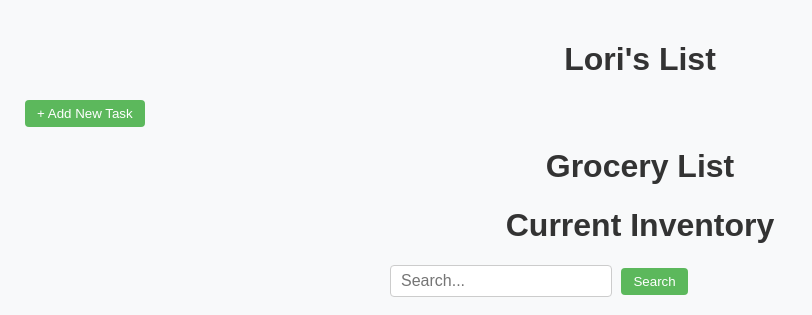
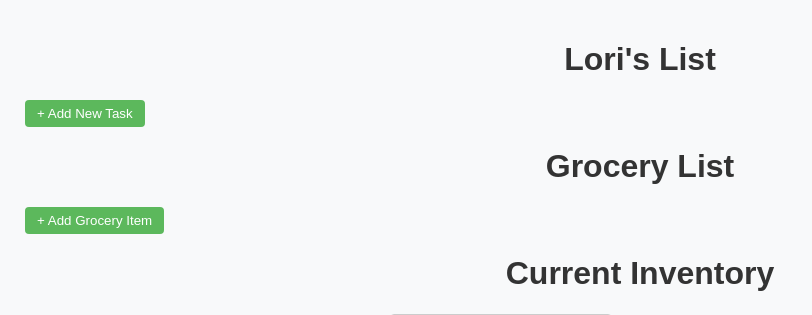
Before and after one commit to rocketbunny22/get_it_together, a Django app: page /main/ in a window 1280 px wide. Shown: the top 315 px of the page, without its empty margins (0-812 px from the left). Run offline with Django 5.2, Linux system fonts and the light colour scheme; data that the repository does not hold is empty.

Commit message:
Added more funcitionality

```diff
--- a/get_it_together/urls.py
+++ b/get_it_together/urls.py
@@ -17,14 +17,18 @@ Including another URLconf
 from django.contrib import admin
 from django.urls import path, include
 from . import views
-from main.views import update_food_item, delete_todo, update_todo
+from main.views import add_grocery, update_food_item, delete_todo, update_todo, toggle_grocery, update_grocery, delete_grocery
 
 
 urlpatterns = [
     path('admin/', admin.site.urls),
     path("main/", include("main.urls")),
-    path("update/<int:item_id>/", update_food_item, name='update_food_item'),
     path('delete_todo/<int:pk>/', delete_todo, name='delete_todo'),
     path('update_todo/<int:pk>/', update_todo, name='update_todo'),
+    path('add_grocery/', add_grocery, name='add_grocery'),
+    path('grocery/toggle/<int:id>/', toggle_grocery, name='grocery_toggle'),
+    path('grocery/update/<int:id>/', update_grocery, name='grocery_update'),
+    path('grocery/delete/<int:id>/', delete_grocery, name='grocery_delete'),
+
 
 ]
--- a/main/forms.py
+++ b/main/forms.py
@@ -13,7 +13,4 @@ class FoodItemForm(forms.ModelForm):
 class TodoForm(forms.ModelForm):
     class Meta:
         model = Todo
-        fields = ['title']
-        widgets = {
-            'title': forms.TextInput(attrs={'placeholder': 'Add a new task...'})
-        }
+        fields = ['title', 'list_type']
--- a/main/models.py
+++ b/main/models.py
@@ -26,9 +26,14 @@ class FoodItem(models.Model):
             return self.quantity <= 1
 
 class Todo(models.Model):
+    LIST_CHOICES = [
+        ('lori', "Lori's List"),
+        ('grocery', 'Grocery List')
+    ]
     title = models.CharField(max_length=200)
     completed = models.BooleanField(default=False)
     created_at = models.DateTimeField(auto_now_add=True)
+    list_type = models.CharField(max_length=10, choices=LIST_CHOICES, default='lori')
 
     def __str__(self):
         return self.title
--- a/main/templates/main/inventory_list.html
+++ b/main/templates/main/inventory_list.html
@@ -26,6 +26,16 @@
     opacity: 1;
     pointer-events: auto;
 }
+#grocery-modal {
+    opacity: 0;
+    pointer-events: none;
+    transition: opacity 0.3s ease;
+}
+
+#grocery-modal.show {
+    opacity: 1;
+    pointer-events: auto;
+}
 </style>
 </head>
 <body>
@@ -41,7 +51,8 @@
                 <h2>Add Task</h2>
                 <form id="todo-form" method="post" action="{% url 'add_todo' %}">
                     {% csrf_token %}
-                    {{ form }}
+                    {{ form.title }}
+                    <input type="hidden" name="list_type" value="lori">
                     <button type="submit">Add</button>
                 </form>
             </div>
@@ -61,10 +72,32 @@
         <!-- Column 2: Grocery List -->
         <div class="column col-2">
             <h1>Grocery List</h1>
+            <div id="grocery-modal" style="display:none; position:fixed; top:0; left:0; width:100%; height:100%;
+                background:rgba(0,0,0,0.5); display:flex; align-items:center; justify-content:center; z-index:1000;">
+                <div style="background:#fff; padding:20px; border-radius:10px; width:300px; position:relative;">
+                    <button onclick="closeGroceryModal()" style="position:absolute; top:5px; right:10px;">&times;</button>
+                    <h2>Add Grocery</h2>
+                    <form id="grocery-form" method="post" action="{% url 'add_grocery' %}">
+                        {% csrf_token %}
+                        {{ grocery_form.title }}
+                        <input type="hidden" name="list_type" value="grocery">
 
+                        <button type="submit">Add</button>
+                    </form>
+                </div>
+            </div>
 
+            <button onclick="openGroceryModal()">+ Add Grocery Item</button>
 
-
+            <ul class="single-list-item grocery-list-item">
+                {% for grocery in groceries %}
+                <li class="grocery-item" data-id="{{ grocery.id }}">
+                    <span class="grocery-text {% if grocery.completed %}completed{% endif %}" contenteditable="true">{{ grocery.title }}</span>
+                    <input type="checkbox" class="grocery-checkbox" data-id="{{ grocery.id }}" {% if grocery.completed %}checked{% endif %}>
+                    <button class="grocery-delete" data-id="{{ grocery.id }}">&times;</button>
+                </li>
+                {% endfor %}
+            </ul>
         </div>
 
         <!-- Column 3: Optional sidebar -->
@@ -122,10 +155,76 @@
 
 
     <script>
+        document.querySelectorAll('.grocery-checkbox').forEach(checkbox => {
+        checkbox.addEventListener('change', function () {
+            const id = this.dataset.id;
+            fetch(`/main/toggle/${id}/`, {
+                method: 'POST',
+                headers: {
+                    'X-CSRFToken': getCookie('csrftoken'),
+                }
+            }).then(res => res.json()).then(data => {
+                if (data.success) {
+                    const text = this.closest('.grocery-item').querySelector('.grocery-text');
+                    text.classList.toggle('completed', data.completed);
+                }
+            });
+        });
+    });
+
+    document.querySelectorAll('.grocery-delete').forEach(button => {
+        button.addEventListener('click', function () {
+            const id = this.dataset.id;
+            fetch(`/grocery/delete/${id}/`, {
+                method: 'POST',
+                headers: {
+                    'X-CSRFToken': getCookie('csrftoken'),
+                }
+            }).then(res => {
+                if (res.ok) {
+                    this.closest('.grocery-item').remove();
+                }
+            });
+        });
+    });
+
+    document.querySelectorAll('.grocery-text').forEach(span => {
+        span.addEventListener('blur', function () {
+            const id = this.closest('.grocery-item').dataset.id;
+            const newText = this.innerText.trim();
+
+            fetch(`/grocery/update/${id}/`, {
+                method: 'POST',
+                headers: {
+                    'X-CSRFToken': getCookie('csrftoken'),
+                    'Content-Type': 'application/x-www-form-urlencoded',
+                },
+                body: `title=${encodeURIComponent(newText)}`
+            }).then(res => res.json()).then(data => {
+                if (!data.success) {
+                    alert('Update failed');
+                }
+            });
+        });
+    });
+
+    function openGroceryModal() {
+        document.getElementById('grocery-modal').classList.add('show');
+    }
+
+    function closeGroceryModal() {
+        document.getElementById('grocery-modal').classList.remove('show');
+    }
+
+    document.getElementById('grocery-modal').addEventListener('click', function(e) {
+        if (e.target === this) {
+            closeGroceryModal();
+        }
+    });
     document.querySelectorAll('.todo-checkbox').forEach(checkbox => {
     checkbox.addEventListener('change', function () {
         const id = this.dataset.id;
-        fetch(`/toggle/${id}/`, {
+        fetch(`/main/toggle/${id}/`, {
             method: 'POST',
             headers: {
                 'X-CSRFToken': getCookie('csrftoken'),
--- a/main/urls.py
+++ b/main/urls.py
@@ -1,13 +1,13 @@
 from django.urls import path
 
-from .views import inventory_list, add_food_item, delete_food_item, food_name_suggestions, todo_list, add_todo,toggle_complete, delete_todo, update_todo
+from .views import update_food_item, inventory_list, add_food_item, delete_food_item, food_name_suggestions, todo_list, add_todo,toggle_complete, delete_todo, update_todo
 
 urlpatterns = [
     path("", inventory_list, name="inventory_list"),
     path("add/", add_food_item, name="add_food_item"),
+    path("update/<int:item_id>/", update_food_item, name='update_food_item'),
     path("delete/<int:item_id>/", delete_food_item, name='delete_food_item'),
     path('ajax/food-suggestions/', food_name_suggestions, name='food_name_suggestions'),
-    path('', todo_list, name='todo_list'),
     path('add-todo/', add_todo, name='add_todo'),
     path('toggle/<int:pk>/', toggle_complete, name='toggle_complete'),
 
--- a/main/views.py
+++ b/main/views.py
@@ -24,18 +24,23 @@ def inventory_list(request):
     unit_choices = FoodItem._meta.get_field('unit').choices
     storage_choices = FoodItem._meta.get_field('storage_location').choices
 
-    # ✅ Add these two lines:
-    form = TodoForm()
-    todos = Todo.objects.all().order_by('-created_at')
+    # ✅ Todo & Grocery List additions
+    todos = Todo.objects.filter(list_type='lori').order_by('-created_at')
+    groceries = Todo.objects.filter(list_type='grocery').order_by('-created_at')
+    form = TodoForm(initial={'list_type': 'lori'})
+    grocery_form = TodoForm(initial={'list_type': 'grocery'})
 
     return render(request, 'main/inventory_list.html', {
         'items': items,
         'unit_choices': unit_choices,
         'storage_choices': storage_choices,
         'query': query,
-        'form': form,          # ✅ Add to context for modal
-        'todos': todos,        # ✅ Add to context for Lori's List
+        'form': form,
+        'grocery_form': grocery_form,
+        'todos': todos,
+        'groceries': groceries,
     })
+
 
 def add_food_item(request):
     if request.method == 'POST':
@@ -94,6 +99,7 @@ def add_todo(request):
             form.save()
     return redirect('inventory_list')
 
+@csrf_exempt
 def toggle_complete(request, pk):
     if request.method == 'POST':
         todo = get_object_or_404(Todo, pk=pk)
@@ -120,3 +126,34 @@ def update_todo(request, pk):
             todo.save()
             return JsonResponse({'success': True})
     return JsonResponse({'success': False}, status=400)
+
+def add_grocery(request):
+    if request.method == 'POST':
+        data = request.POST.copy()
+        data['list_type'] = 'grocery'  # Force the type regardless of form input
+        form = TodoForm(data)
+        if form.is_valid():
+            form.save()
+    return redirect('inventory_list')
+
+@csrf_exempt
+def toggle_grocery(request, id):
+    todo = get_object_or_404(Todo, id=id, list_type='grocery')
+    todo.completed = not todo.completed
+    todo.save()
+    return JsonResponse({'success': True, 'completed': todo.completed})
+
+@csrf_exempt
+def update_grocery(request, id):
+    todo = get_object_or_404(Todo, id=id, list_type='grocery')
+    if request.method == 'POST':
+        todo.title = request.POST.get('title', todo.title)
+        todo.save()
+        return JsonResponse({'success': True})
+    return JsonResponse({'success': False})
+
+@csrf_exempt
+def delete_grocery(request, id):
+    todo = get_object_or_404(Todo, id=id, list_type='grocery')
+    todo.delete()
+    return JsonResponse({'success': True})
```
Also changed, not shown: main/static/main/styles.css (+36 -13 lines), main/migrations/0003_todo_list_type.py (added), 1 other file. Lines whose indentation alone changed are shown as unchanged.
